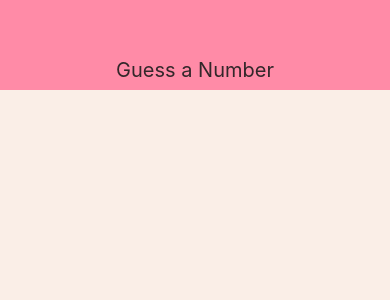
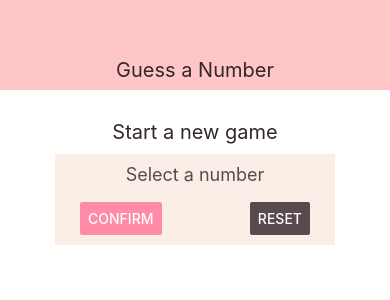
Before and after one commit to IoPhoenix/GuessNumberApp, a React Native app: screen / in a window 390 px wide. Shown: the top 300 px of the page. Built offline with nearby package versions, Linux system fonts and the light colour scheme.

Commit message:
Add first screen

```diff
--- a/App.js
+++ b/App.js
@@ -1,11 +1,13 @@
 import React from "react";
 import { StyleSheet, View } from "react-native";
 import Header from "./components/Header";
+import StartGameScreen from "./screens/StartGameScreen";
 
 export default function App() {
     return (
         <View style={styles.container}>
             <Header title="Guess a Number" />
+            <StartGameScreen />
         </View>
     );
 }
--- a/components/Header.js
+++ b/components/Header.js
@@ -15,7 +15,7 @@
         height: 90,
         paddingTop: 60,
         paddingBottom: 10,
-        backgroundColor: "#ff8ba7",
+        backgroundColor: "#ffc6c7",
         alignItems: "center",
         justifyContent: "center"
     },
--- /dev/null
+++ b/screens/StartGameScreen.js
@@ -0,0 +1,55 @@
+import React from "react";
+import { StyleSheet, Text, View, TextInput, Button } from "react-native";
+
+const StartGameScreen = props => {
+    return (
+        <View style={styles.screen}>
+            <Text style={styles.screenHeader}>Start a new game</Text>
+            <View style={styles.card}>
+                <Text style={styles.cardHeader}>Select a number</Text>
+                <TextInput />
+                <View style={styles.buttonsContainer}>
+                    <Button
+                        color="#ff8ba7"
+                        title="Confirm"
+                        onPress={() => {}}
+                    />
+                    <Button color="#594a4e" title="Reset" onPress={() => {}} />
+                </View>
+            </View>
+        </View>
+    );
+};
+
+const styles = StyleSheet.create({
+    screen: {
+        backgroundColor: "#fffffe",
+        flex: 1,
+        padding: 20,
+        alignItems: "center"
+    },
+    screenHeader: {
+        color: "#33272a",
+        fontSize: 20,
+        marginVertical: 10
+    },
+    card: {
+        padding: 10,
+        width: "80%",
+        alignItems: "center",
+        justifyContent: "space-between",
+        backgroundColor: "#faeee7"
+    },
+    cardHeader: {
+        color: "#594a4e",
+        fontSize: 18
+    },
+    buttonsContainer: {
+        flexDirection: "row",
+        width: "100%",
+        justifyContent: "space-between",
+        paddingHorizontal: 15
+    }
+});
+
+export default StartGameScreen;
```
